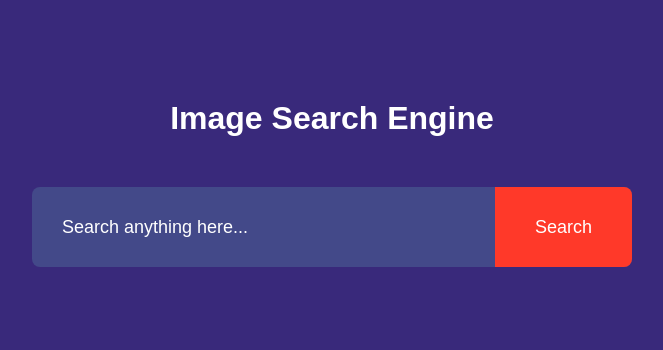
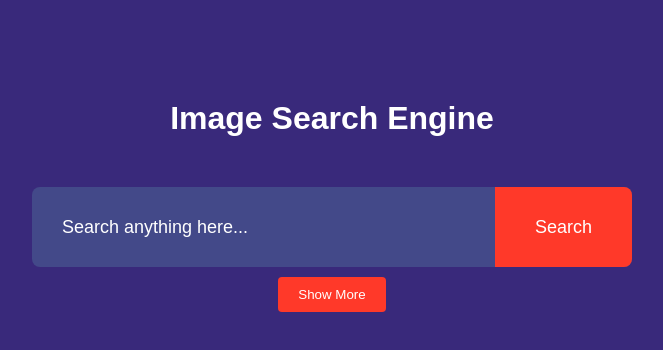
Before and after one commit to Sunjida-Srijoni/image-search-engine, a plain HTML site: page index.html in a window 1280 px wide. Shown: the whole page, without its empty margins (308-971 px from the left). Drawn offline with Linux system fonts and the light colour scheme.

Commit message:
Show more button has been added

```diff
--- a/index.html
+++ b/index.html
@@ -13,5 +13,11 @@
         <button>Search</button>
     </form>
 
+    <div id="search-result">
+
+    </div>
+
+    <button id="show-more-btn">Show More</button>
+
 </body>
 </html>
--- a/style.css
+++ b/style.css
@@ -51,3 +51,15 @@ form button{
     color: #fff;
     font-size: 18px;
 }
+
+#show-more-btn{
+    background: #ff3929;
+    color: #fff;
+    border: 0;
+    outline: 0;
+    padding: 10px 20px;
+    border-radius: 4px;
+    margin: 10px auto 100px;
+    cursor: pointer;
+    display: block;
+}
```
